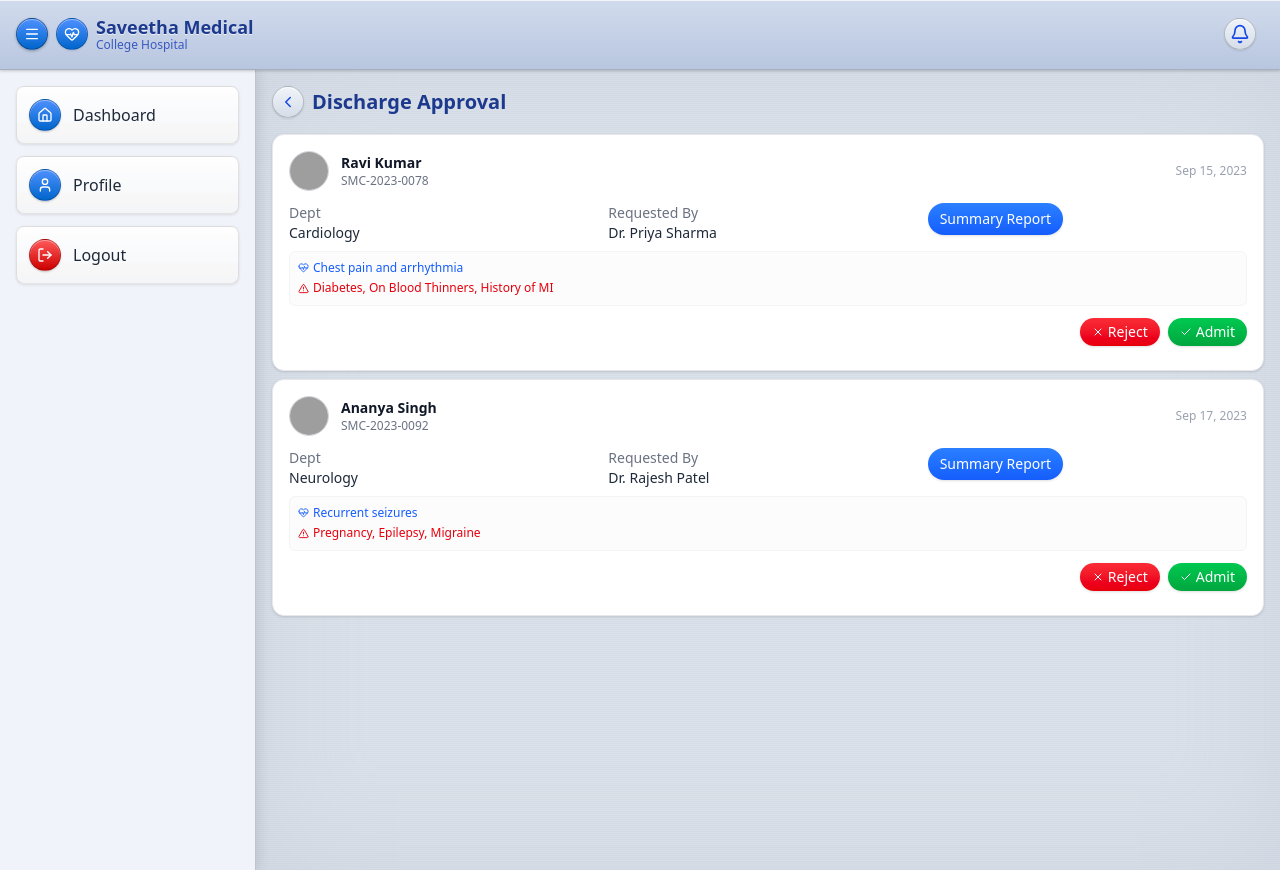
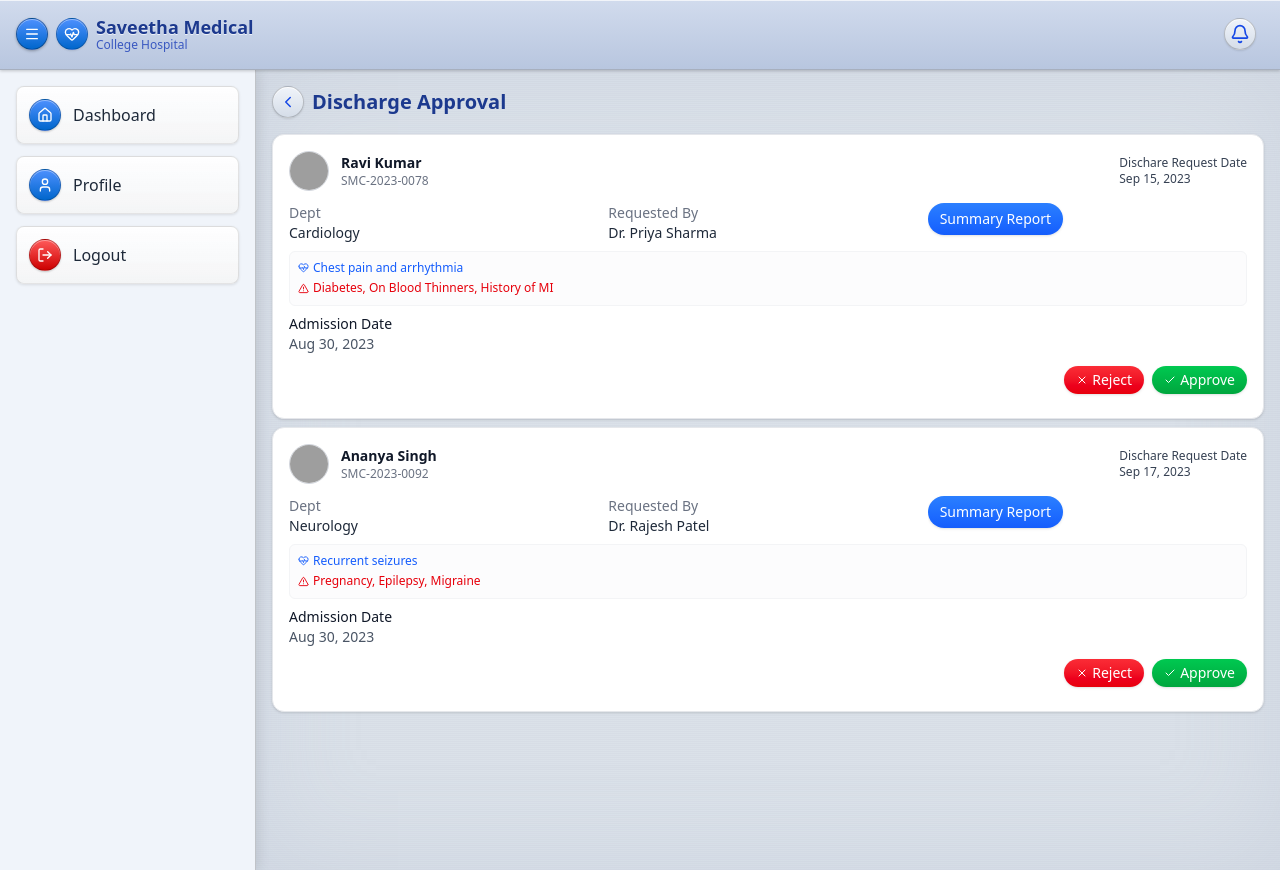
Before and after one commit to Mukunthan-A-R/simats-medical-client, a React (Vite) app: page /faculty/discharge-summary-approvals/1 in a window 1280 px wide. Built offline with nearby package versions, Linux system fonts and the light colour scheme; grey boxes are pictures that could not be loaded.

Commit message:
refactoring discharge summary approval compoennt

```diff
--- a/src/pages/faculty/PatientDischargeCard.jsx
+++ b/src/pages/faculty/PatientDischargeCard.jsx
@@ -35,11 +35,11 @@ const PatientDischargeCard = ({ patient }) => {
           </h3>
           <p className="text-xs text-gray-500 truncate">{patient.patientId}</p>
         </div>
-        <span className="text-xs text-gray-400">
+        <span className="text-xs text-gray-700 font-medium">
+          <p>Dischare Request Date</p>
           {formatDate(patient.requestDate)}
         </span>
       </div>
-
       {/* Key Info Row */}
       <div className="grid grid-cols-3 text-xs sm:text-sm mt-1">
         <div className="truncate">
@@ -63,13 +63,11 @@ const PatientDischargeCard = ({ patient }) => {
           </button>
         </div>
       </div>
-
       {/* Reason & Alerts Combined */}
       <div className="rounded-md border border-gray-100 bg-gray-50/50 p-2 text-xs leading-snug">
         <p className="flex items-center text-blue-600 font-medium mb-1">
           <HeartPulseIcon size={11} className="mr-1" /> {patient.reason}
         </p>
-
         {patient.alerts?.length > 0 && (
           <p className="flex items-center text-red-600 font-medium">
             <AlertTriangleIcon size={11} className="mr-1" />{" "}
@@ -77,7 +75,10 @@ const PatientDischargeCard = ({ patient }) => {
           </p>
         )}
       </div>
-
+      <div className="font-medium text-gray-600 text-sm">
+        <p className="text-gray-900">Admission Date</p>
+        <p>Aug 30, 2023</p>
+      </div>
       {/* Actions */}
       <div className="flex justify-end gap-2 mt-1">
         <button
@@ -87,13 +88,12 @@ const PatientDischargeCard = ({ patient }) => {
           <XIcon size={12} /> Reject
         </button>
         <button
-          onClick={() => alert("Admitted")}
+          onClick={() => alert("Approve")}
           className="flex items-center gap-1 px-3 py-1 text-xs sm:text-sm rounded-full text-white bg-gradient-to-b from-green-500 to-green-600 hover:from-green-600 hover:to-green-700 active:scale-95 transition-all shadow-sm"
         >
-          <CheckIcon size={12} /> Admit
+          <CheckIcon size={12} /> Approve
         </button>
       </div>
-
       {/* Feedback Modal */}
       {showFeedbackModal && (
         <div className="fixed inset-0 bg-black/40 flex items-center justify-center z-50 p-4">
```
